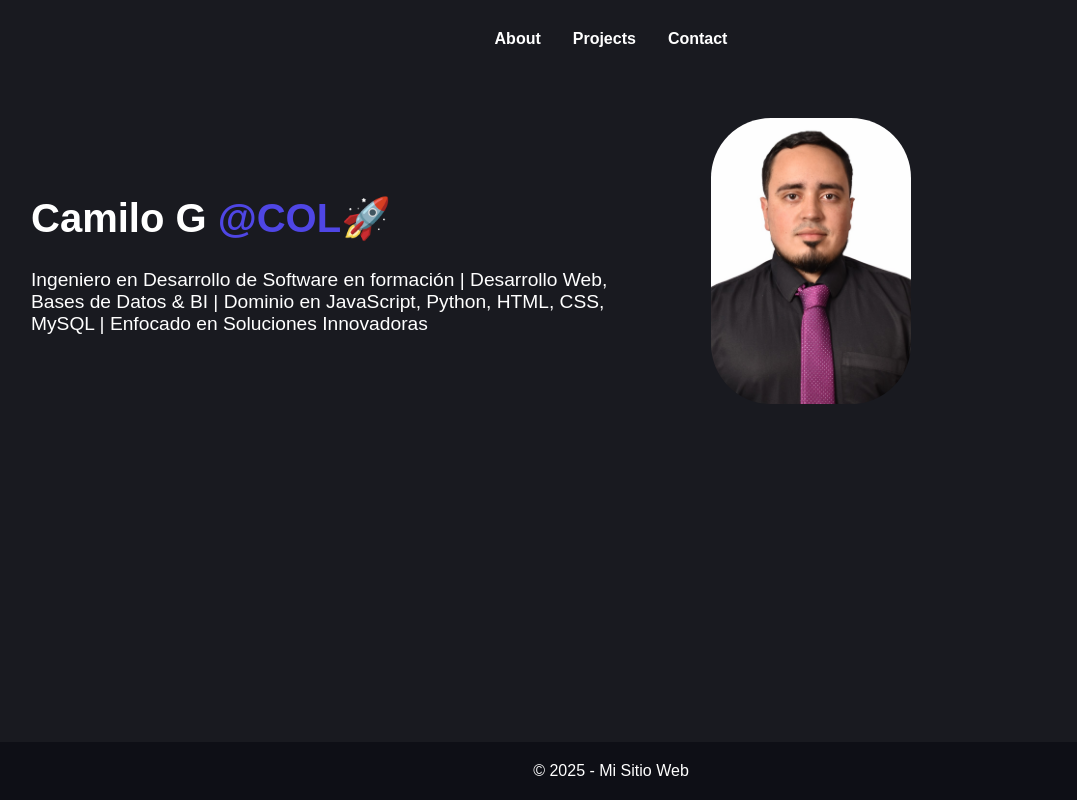
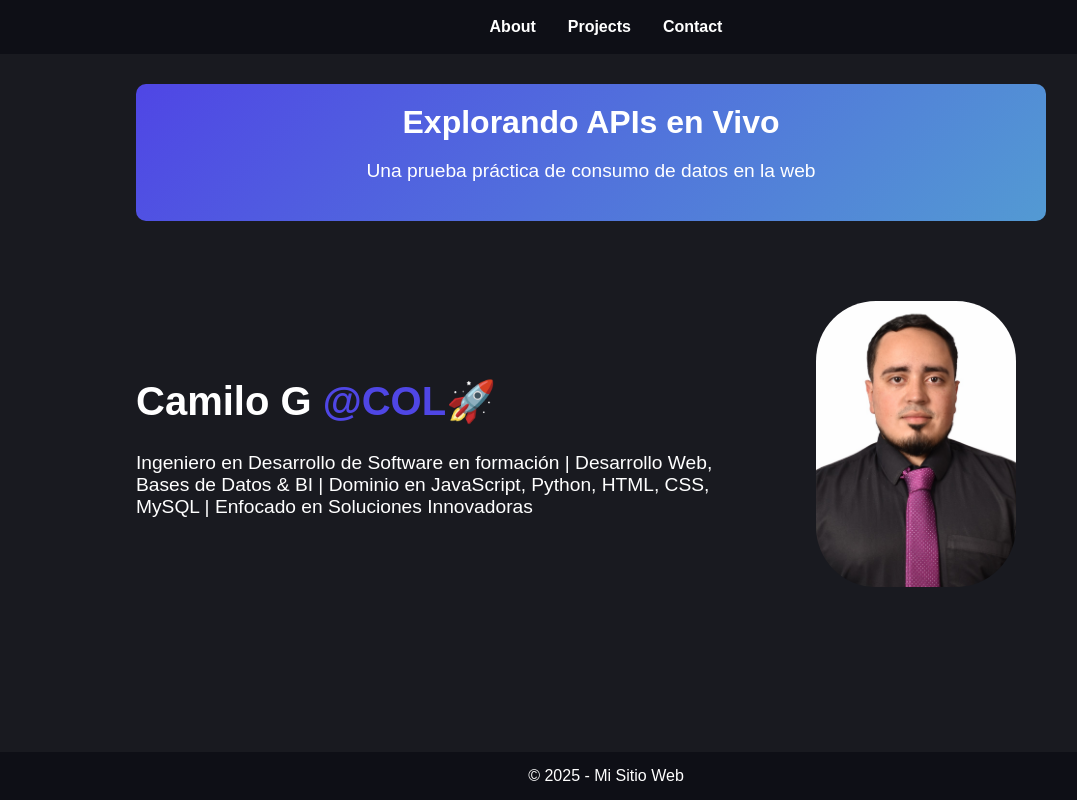
Before and after one commit to CamAGomezB27/Practica-JAVASCRIPT, a website: page src/index.html in a window 1280 px wide. Shown: the top 800 px of the page, without its empty margins (49-1126 px from the left). Drawn offline with Linux system fonts and the light colour scheme.

Commit message:
Se organiza index

```diff
--- a/src/index.html
+++ b/src/index.html
@@ -9,18 +9,21 @@
 </head>
 
 <body>
-  <div class="container">
   <nav>
-        <div class="logo">
-        </div>
+    <!-- <div class="logo">
+    </div> -->
     <ul>
       <li><a href="#">About</a></li>
       <li><a href="#">Projects</a></li>
       <li><a href="#">Contact</a></li>
     </ul>
   </nav>
-
+  <div class="container">
     <main>
+      <section class="banner">
+        <h2>Explorando APIs en Vivo</h2>
+        <p>Una prueba práctica de consumo de datos en la web</p>
+      </section>
       <div class="info">
         <h1>Camilo G <span class="highlight">@COL🚀</span></h1>
         <p>Ingeniero en Desarrollo de Software en formación | Desarrollo Web, Bases de Datos & BI | Dominio en JavaScript, Python, HTML, CSS, MySQL | Enfocado en Soluciones Innovadoras</p>
--- a/src/styles.css
+++ b/src/styles.css
@@ -1,4 +1,12 @@
 /* General */
+html, body {
+  height: 100%;
+  margin: 0;
+  padding: 0;
+  display: flex;
+  flex-direction: column;
+}
+
 body {
     font-family: Arial, sans-serif;
     margin: 0;
@@ -9,16 +17,20 @@ body {
 
   /* Contenedor Principal */
   .container {
-    max-width: 1200px;
-    margin: 0 auto;
+    max-width: 950px;
+    margin: 10px auto;
     padding: 0px;
+    flex: 1; /* Hace que el contenido ocupe todo el espacio disponible */
   }
 
   /* Navegación */
   nav {
     display: flex;
     justify-content: center;
-    padding: 14px 24px;
+    padding: 18px 15px;
+    width: 100%; /* Ahora ocupa todo el ancho */
+    background: #0e0f16;
+    border-radius: 10px; /* Elimina el redondeo en los bordes */
 }
 
   nav .logo img {
@@ -32,6 +44,8 @@ body {
     list-style: none;
     display: flex;
     gap: 32px;
+    padding: 0;
+    margin: 0;
   }
 
   nav ul li {
@@ -51,11 +65,31 @@ body {
   /* main */
   main {
   display: flex;
-    margin: 20px;
+  flex-wrap: wrap;
+  margin: 12px;
+  padding: 8px;
+  gap: 80px;
+  overflow-x: hidden;
+}
+
+.banner {
+  width: 100%;
   padding: 20px;
-    gap: 80px;
+  background: linear-gradient(135deg, #4F46E5, #539ad3);
+  text-align: center;
+  color: #ffffff;
+  border-radius: 10px;
 }
-  /* Hero */
+
+.banner h2 {
+  font-size: 2em;
+  margin: 0;
+}
+
+.banner p {
+  font-size: 1.2em;
+}
+
   .info {
     max-width: 600px;
     margin: 50px 0;
@@ -86,9 +120,8 @@ body {
   footer {
     background: #0e0f16;
     text-align: center;
-  padding: 20px;
+    padding: 15px;
     width: 100%;
-  position: absolute;
-  bottom: 0;
-  left: 0;
+    position: relative;
+    border-radius: 8px;
 }
```
Lines whose indentation alone changed are shown as unchanged.
